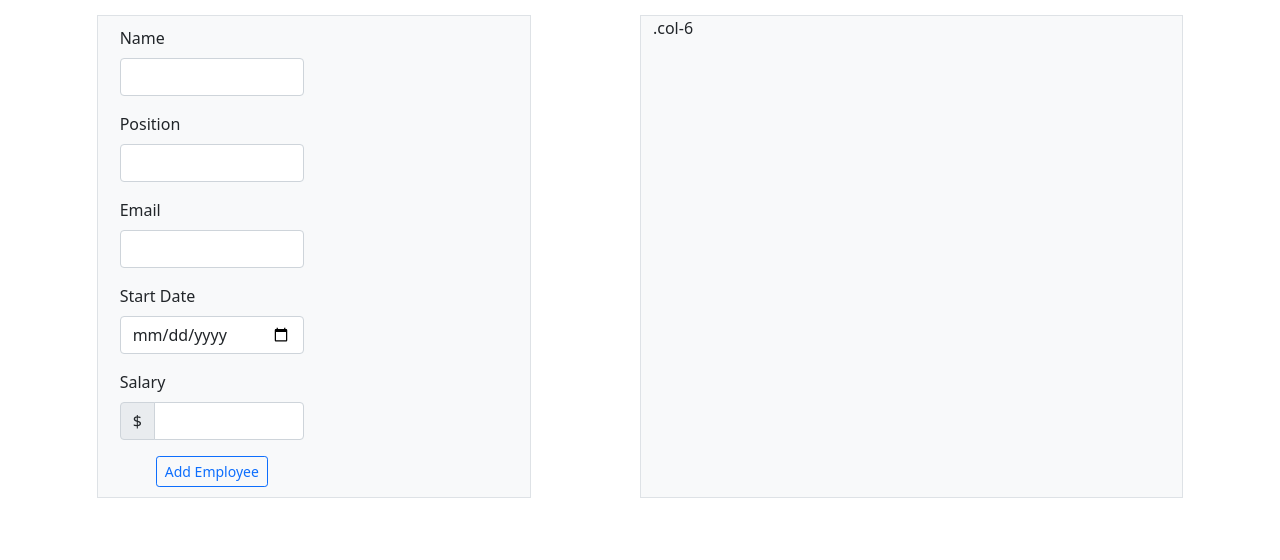
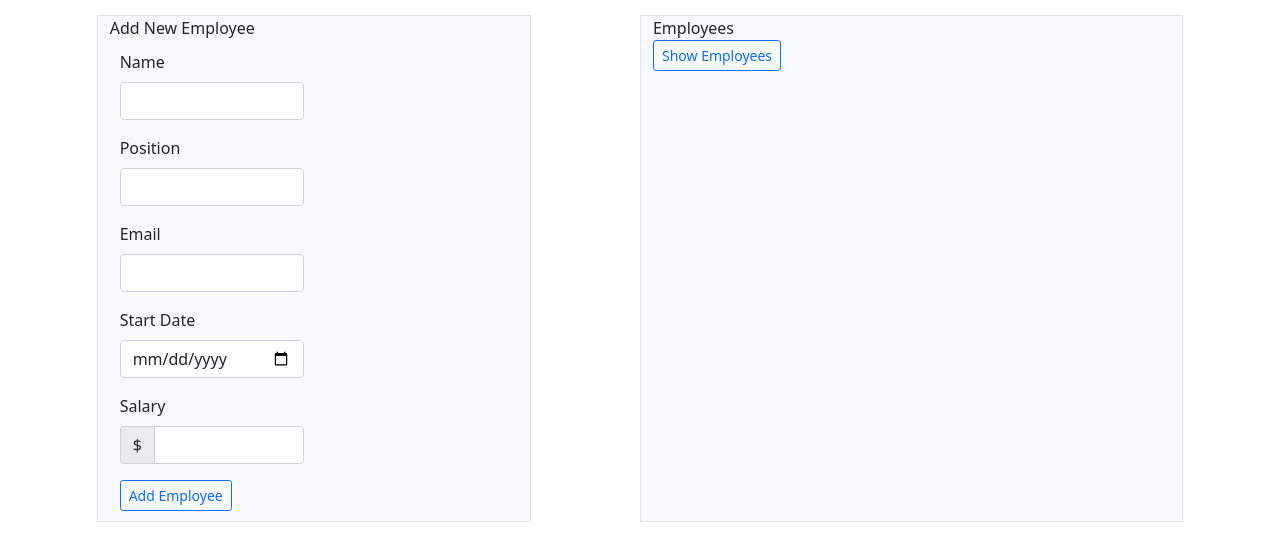
Before and after one commit to AshleyU/REACT-Employee-Directory, a React (Create React App) app in the folder client/: page / in a window 1280 px wide. Shown: the top 560 px of the page. Built offline with nearby package versions, Linux system fonts and the light colour scheme.

Commit message:
Adding show employees get request

```diff
--- a/client/src/App.css
+++ b/client/src/App.css
@@ -10,8 +10,3 @@
 .form {
   padding: 10px 10px 10px 10px;
 }
-
-.submitButton {
-  text-align: center;
-  color: pink;
-}
--- a/client/src/EmployeeForm.js
+++ b/client/src/EmployeeForm.js
@@ -17,6 +17,7 @@ function EmployeeForm(props) {
   const [email, setEmail] = useState('');
   const [startDate, setStartDate] = useState(0);
   const [salary, setSalary] = useState(0);
+  const [employeeList, setEmployeeList] = useState([]);
 
   const addEmployee = () => {
     Axios.post('http://localhost:3001/create', {
@@ -30,6 +31,12 @@ function EmployeeForm(props) {
     });
   };
 
+  const getEmployees = () => {
+    Axios.get('http://localhost:3001/employees').then((response) => {
+      console.log(response);
+    });
+  }
+
   return (
     <div className="information">
     <Row>
@@ -40,6 +47,7 @@ function EmployeeForm(props) {
         size: 4
       }}
       >
+        Add New Employee
           <div className="form col-6">
             <Form>
               <FormGroup>
@@ -128,7 +136,10 @@ function EmployeeForm(props) {
         size: 5
       }}
         >
-          .col-6
+          Employees
+          <div className="showEmployees">
+            <Button onClick={getEmployees} color="primary" outline size="sm">Show Employees</Button>
+          </div>
         </Col>
       </Row>
     </div>
```
Also changed, not shown: 1 other file (tests, documents, lock files or other folders).
